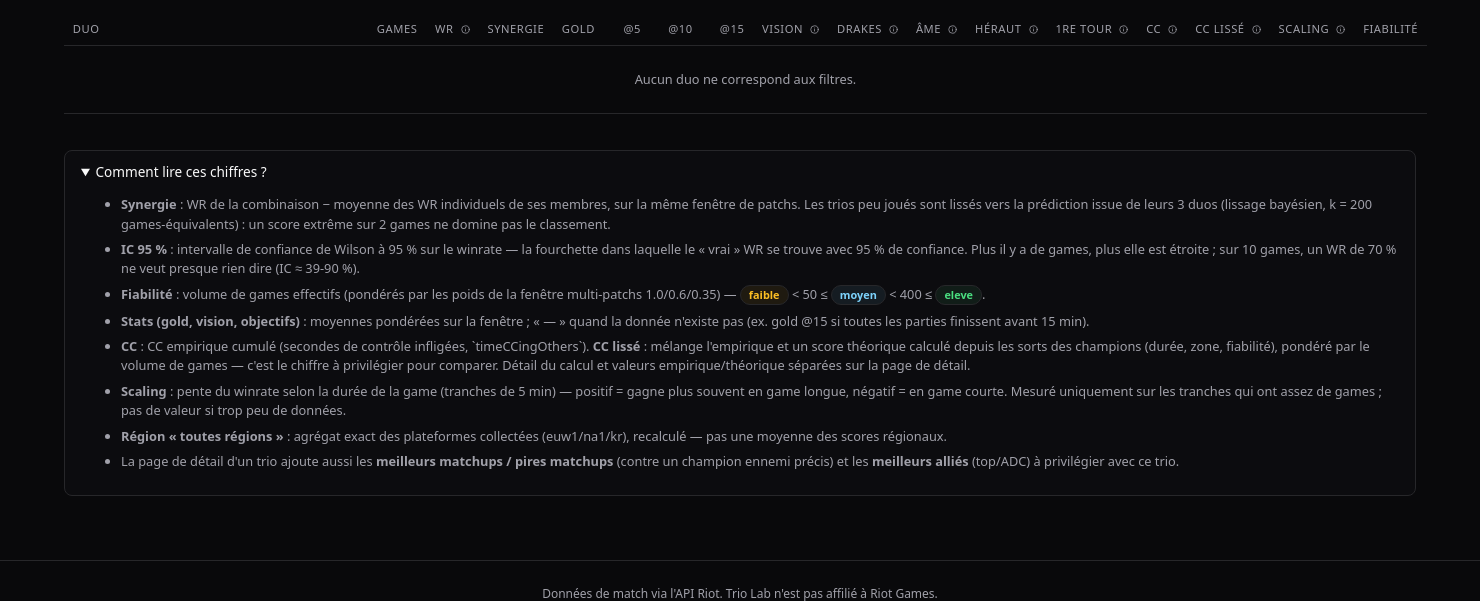
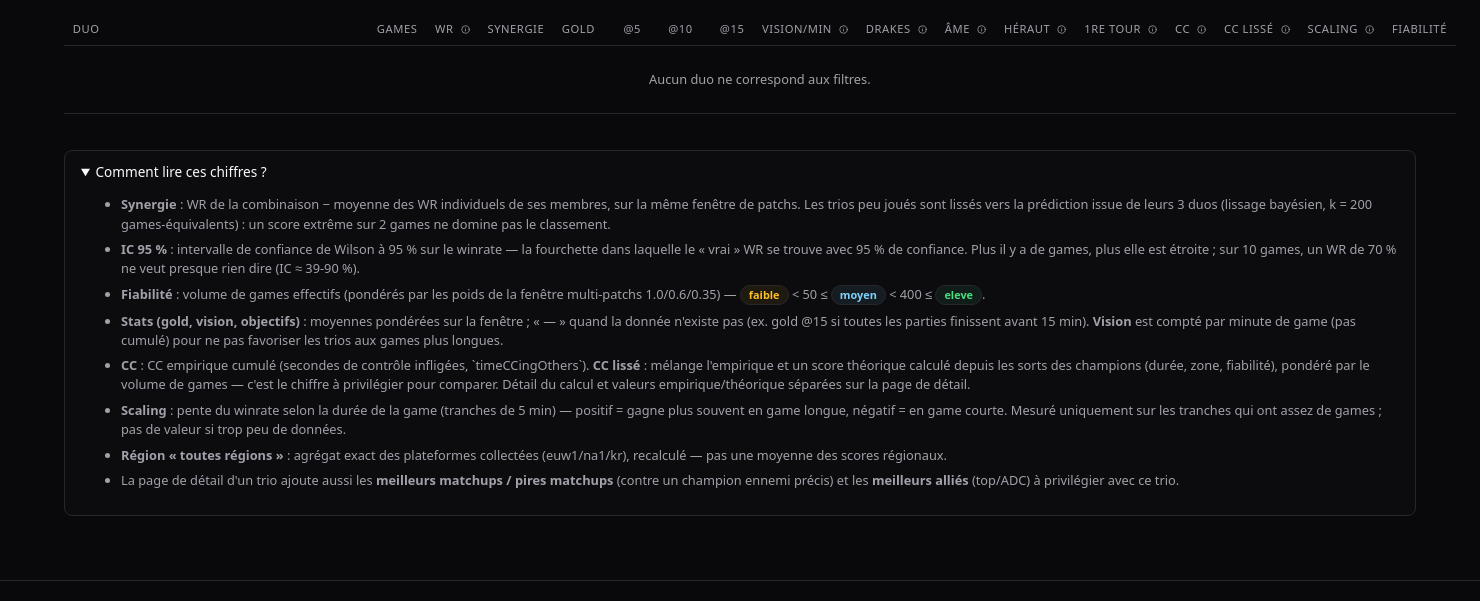
Before and after one commit to Celian-mrc/trio-lab, a FastAPI app: template src/trio_lab/web/templates/duos.html in a window 1480 px wide, after a click on "Comment lire ces chiffres ?". Shown: the part 242-843 px from the top of the page. Run offline with FastAPI, Linux system fonts and the light colour scheme; the template is opened without the code that fills it, so the values that code supplies are empty; some libraries are stand-ins or nearby versions.

Commit message:
phase 5: score de vision par minute au lieu de cumule
Le score de vision cumule etait mecaniquement gonfle par la duree de
la partie (Pearson duree<->vision = +0.22 sur 346 duos fiables, verifie
avant implementation). Vision est desormais rapportee par minute de
game, dans l'agregation materialisee (agg_trio/agg_duo.vision_sum,
migration 016 : BIGINT -> DOUBLE PRECISION) et dans le calcul a la
volee de la page trio (web/summary.py). Colonnes/labels mis a jour
(tierlist, duos, trio, legende). Prod resynchronisee (aggregate +
synergy, patch 16.13).

```diff
--- a/src/trio_lab/web/templates/_legend.html
+++ b/src/trio_lab/web/templates/_legend.html
@@ -17,7 +17,9 @@
       <span class="tier tier-eleve">eleve</span>.</li>
     <li><strong>Stats (gold, vision, objectifs)</strong> : moyennes pondérées
       sur la fenêtre ; « — » quand la donnée n'existe pas (ex. gold @15 si
-      toutes les parties finissent avant 15 min).</li>
+      toutes les parties finissent avant 15 min). <strong>Vision</strong> est
+      compté par minute de game (pas cumulé) pour ne pas favoriser les trios
+      aux games plus longues.</li>
     <li><strong>CC</strong> : CC empirique cumulé (secondes de contrôle
       infligées, `timeCCingOthers`). <strong>CC lissé</strong> : mélange
       l'empirique et un score théorique calculé depuis les sorts des
--- a/src/trio_lab/web/templates/duos.html
+++ b/src/trio_lab/web/templates/duos.html
@@ -56,7 +56,7 @@
           <span class="gold-values">{{ sort_link('gold5', '@5') }}{{ sort_link('gold10', '@10') }}{{ sort_link('gold15', '@15') }}</span>
         </span>
       </th>
-      <th data-tooltip="Score de vision cumulé du trio (moyenne)" aria-label="Score de vision cumulé du trio (moyenne)">{{ sort_link('vision', 'Vision') }}</th>
+      <th data-tooltip="Score de vision du trio par minute de game (moyenne) — pas cumulé, pour ne pas favoriser les trios aux games plus longues" aria-label="Score de vision du trio par minute de game (moyenne) — pas cumulé, pour ne pas favoriser les trios aux games plus longues">{{ sort_link('vision', 'Vision/min') }}</th>
       <th data-tooltip="Drakes pris par l’équipe (moyenne)" aria-label="Drakes pris par l’équipe (moyenne)">{{ sort_link('drakes', 'Drakes') }}</th>
       <th data-tooltip="Taux d’obtention de l’âme" aria-label="Taux d’obtention de l’âme">{{ sort_link('soul', 'Âme') }}</th>
       <th data-tooltip="Taux de prise du héraut" aria-label="Taux de prise du héraut">{{ sort_link('herald', 'Héraut') }}</th>
@@ -91,7 +91,7 @@
           </span>
         </span>
       </td>
-      <td>{{ r.vision_score | num(0) }}</td>
+      <td>{{ r.vision_score | num(1) }}</td>
       <td>{{ r.drakes | num }}</td>
       <td>{{ r.soul_rate | pct(0) }}</td>
       <td>{{ r.herald_rate | pct(0) }}</td>
--- a/src/trio_lab/web/templates/tierlist.html
+++ b/src/trio_lab/web/templates/tierlist.html
@@ -62,7 +62,7 @@
           <span class="gold-values">{{ sort_link('gold5', '@5') }}{{ sort_link('gold10', '@10') }}{{ sort_link('gold15', '@15') }}</span>
         </span>
       </th>
-      <th data-tooltip="Score de vision cumulé du trio (moyenne)" aria-label="Score de vision cumulé du trio (moyenne)">{{ sort_link('vision', 'Vision') }}</th>
+      <th data-tooltip="Score de vision du trio par minute de game (moyenne) — pas cumulé, pour ne pas favoriser les trios aux games plus longues" aria-label="Score de vision du trio par minute de game (moyenne) — pas cumulé, pour ne pas favoriser les trios aux games plus longues">{{ sort_link('vision', 'Vision/min') }}</th>
       <th data-tooltip="Drakes pris par l’équipe (moyenne)" aria-label="Drakes pris par l’équipe (moyenne)">{{ sort_link('drakes', 'Drakes') }}</th>
       <th data-tooltip="Taux d’obtention de l’âme" aria-label="Taux d’obtention de l’âme">{{ sort_link('soul', 'Âme') }}</th>
       <th data-tooltip="Taux de prise du héraut" aria-label="Taux de prise du héraut">{{ sort_link('herald', 'Héraut') }}</th>
@@ -97,7 +97,7 @@
           </span>
         </span>
       </td>
-      <td>{{ r.vision_score | num(0) }}</td>
+      <td>{{ r.vision_score | num(1) }}</td>
       <td>{{ r.drakes | num }}</td>
       <td>{{ r.soul_rate | pct(0) }}</td>
       <td>{{ r.herald_rate | pct(0) }}</td>
--- a/src/trio_lab/web/templates/trio.html
+++ b/src/trio_lab/web/templates/trio.html
@@ -71,7 +71,7 @@
       <tr><td>First blood (trio)</td><td>{{ stats.first_blood_trio | pct }}</td></tr>
       <tr><td>Kill participation &lt; 15 min</td><td>{{ stats.kill_participation_pre15 | pct }}</td></tr>
       <tr><td>Part des dégâts de l'équipe</td><td>{{ stats.damage_share | pct }}</td></tr>
-      <tr><td>Score de vision (cumul trio)</td><td>{{ stats.vision_score | num }}</td></tr>
+      <tr><td>Score de vision (trio, par minute)</td><td>{{ stats.vision_score | num(2) }}</td></tr>
       <tr><td>CC infligé, mesuré en jeu (Σ timeCCingOthers)</td><td>{{ stats.cc_time_s | num }} s</td></tr>
     </table>
     <h2>CC — empirique vs théorique <span class="meta">(0-100, les 3 valeurs sont comparables entre elles)</span></h2>
```
Also changed, not shown: src/trio_lab/stats/aggregate.py (+6 -1 lines), src/trio_lab/web/summary.py (+18 -2 lines), tests/stats/test_aggregate_pg.py (+6 -2 lines), tests/web/test_app_pg.py (+2 -1 lines), tests/web/test_summary.py (+9 -0 lines), migrations/016_vision_per_minute.sql (added).
